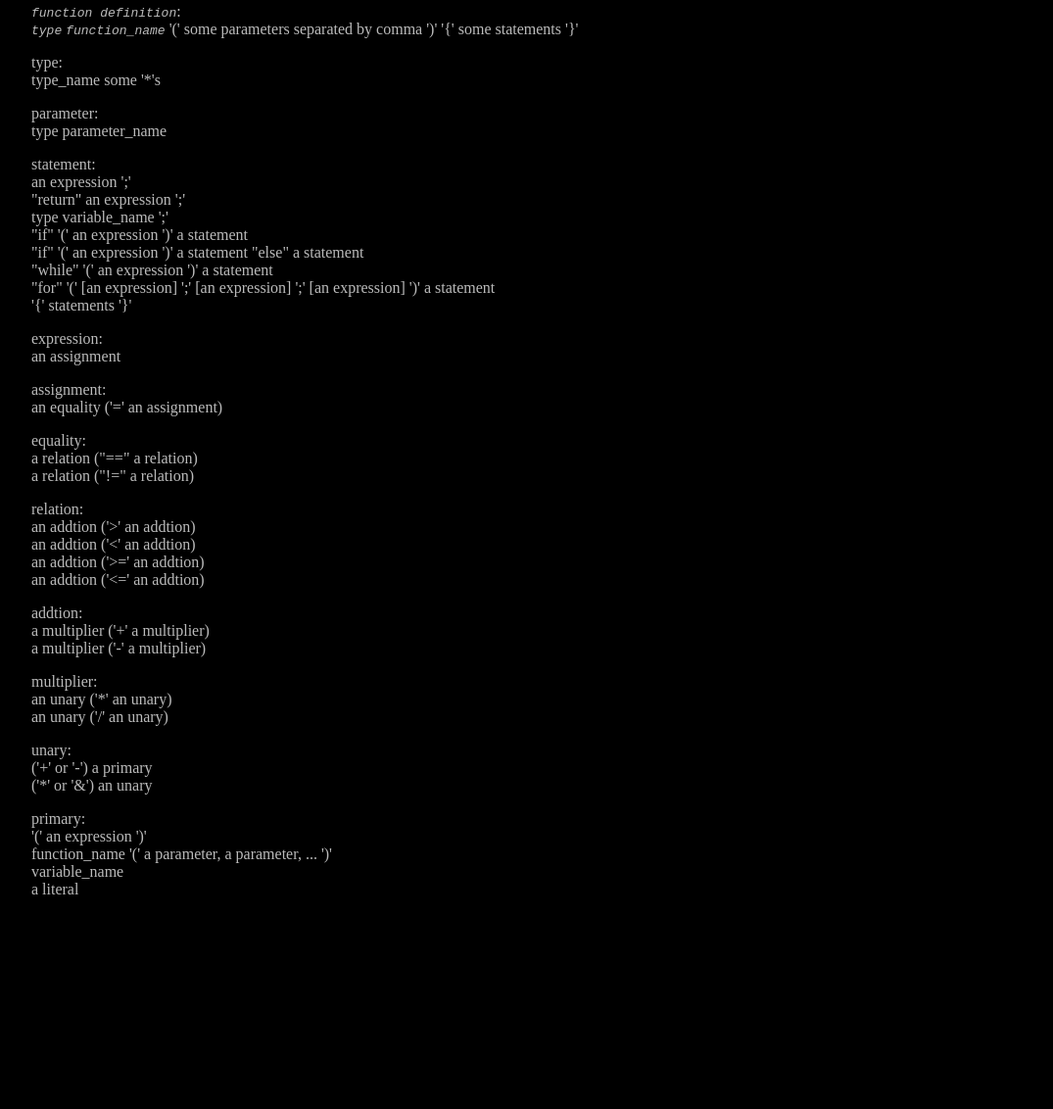
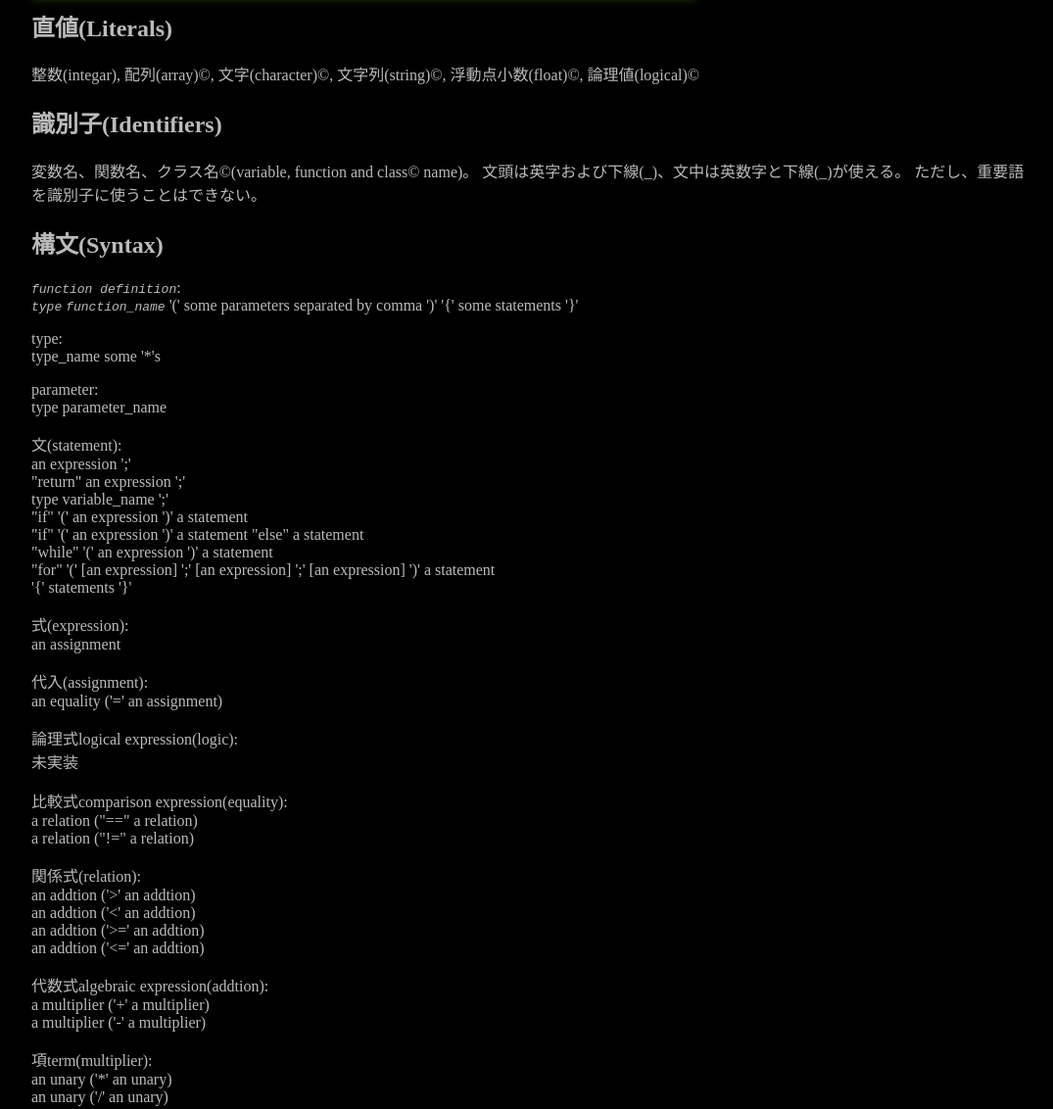
Before and after one commit to plrefjp/document, a plain HTML site: page lexical_structure.html in a window 1280 px wide. Shown: the part 1083-2215 px from the top of the page at 98% size, without its empty margins (96-1171 px from the left). Before the commit the page ends 2036 px from the top, so only its background shows below. Drawn offline with Linux system fonts and the light colour scheme.

Commit message:
微調整

```diff
--- a/lexical_structure.html
+++ b/lexical_structure.html
@@ -3,20 +3,24 @@
 
 <head>
     <meta charset="utf-8">
-    <title>Lexical structure</title>
+    <title>字句構造(Lexical structure)</title>
     <link rel="stylesheet" href="lexical_structure.css">
 </head>
 
 <body>
     <h1>字句構造(Lexical structure)</h1>
+    <p>&copy;は未実装の機能</p>
+
     <h2>重要語(Keywords)</h2>
-    <p>組み込み型(int), 制御構文(if, else, while, for), return</p>
-    <h2>識別子(Identifiers)</h2>
-    <p>variable, function and class name. 文頭は英字および下線(_)、文中は英数字と下線(_)が使える</p>
-    <h2>直値(Literals)</h2>
-    <p>integar</p>
+    <h3>実用語(Used keywords)</h3>
+    <p>組み込み型(int, char&copy;, float&copy;, double&copy;, bool&copy;)</p>
+    <p>制御構文(if, else, while, for, break&copy;, continue&copy;)</p>
+    <p>return</p>
+    <h3>予約語(Reserved keywords)</h3>
+    <p>なし</p>
+
     <div>
-        <h2>句読点(Punctuation)</h2>
+        <h2>構文記号(Punctuation)</h2>
         <table>
             <thead>
                 <tr>
@@ -105,6 +109,14 @@
         </table>
     </div>
 
+    <h2>直値(Literals)</h2>
+    <p>整数(integar), 配列(array)&copy;, 文字(character)&copy;, 文字列(string)&copy;, 浮動点小数(float)&copy;,
+        論理値(logical)&copy;</p>
+
+    <h2>識別子(Identifiers)</h2>
+    <p>変数名、関数名、クラス名&copy;(variable, function and class&copy; name)。 文頭は英字および下線(_)、文中は英数字と下線(_)が使える。
+        ただし、重要語を識別子に使うことはできない。</p>
+
     <h2>構文(Syntax)</h2>
     <div>
         <p><em><code>function definition</code></em>:<br>
@@ -116,7 +128,7 @@
         type_name some '*'s</p>
     <p>parameter:<br>
         type parameter_name</p>
-    <p>statement:<br>
+    <p>文(statement):<br>
         an expression ';'<br>
         "return" an expression ';'<br>
         type variable_name ';'<br>
@@ -125,28 +137,30 @@
         "while" '(' an expression ')' a statement<br>
         "for" '(' [an expression] ';' [an expression] ';' [an expression] ')' a statement<br>
         '{' statements '}'</p>
-    <p>expression:<br>
+    <p>式(expression):<br>
         an assignment</p>
-    <p>assignment:<br>
+    <p>代入(assignment):<br>
         an equality ('=' an assignment)</p>
-    <p>equality:<br>
+    <p>論理式logical expression(logic):<br>
+        未実装</p>
+    <p>比較式comparison expression(equality):<br>
         a relation ("==" a relation)<br>
         a relation ("!=" a relation)</p>
-    <p>relation:<br>
-        an addtion ('>' an addtion)<br>
+    <p>関係式(relation):<br>
+        an addtion ('&gt;' an addtion)<br>
         an addtion ('&lt;' an addtion)<br>
-        an addtion ('>=' an addtion)<br>
+        an addtion ('&gt;=' an addtion)<br>
         an addtion ('&lt;=' an addtion)</p>
-    <p>addtion:<br>
+    <p>代数式algebraic expression(addtion):<br>
         a multiplier ('+' a multiplier)<br>
         a multiplier ('-' a multiplier)</p>
-    <p>multiplier:<br>
+    <p>項term(multiplier):<br>
         an unary ('*' an unary)<br>
         an unary ('/' an unary)</p>
-    <p>unary:<br>
+    <p>因子factor(unary):<br>
         ('+' or '-') a primary<br>
-        ('*' or '&') an unary</p>
-    <p>primary:<br>
+        ('*' or '&amp;') an unary</p>
+    <p>基本要素(primary):<br>
         '(' an expression ')'<br>
         function_name '(' a parameter, a parameter, ... ')'<br>
         variable_name<br>
```
